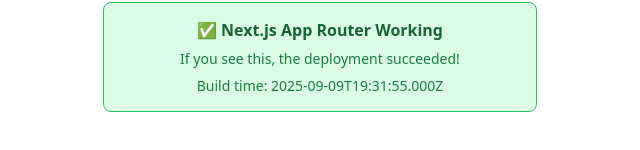
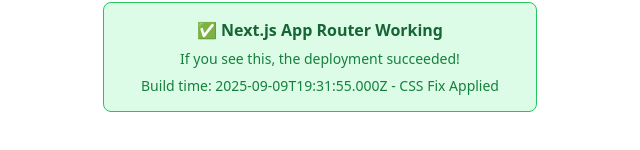
Before and after one commit to TrevorMiller04/Personal_Portfolio, a Next.js app: page / in a window 1280 px wide. Shown: the part 176-326 px from the top of the page, without its empty margins (320-960 px from the left). Built offline with nearby package versions, Linux system fonts and the light colour scheme.

Commit message:
fix: Force fresh deployment with latest CSS fixes
- Vercel was deploying old commit 42c8bf5 instead of latest e53827c
- Added identifier to build timestamp to verify correct deployment
- This should deploy the version without CSS import issues

```diff
--- a/app/page.tsx
+++ b/app/page.tsx
@@ -27,7 +27,7 @@
           If you see this, the deployment succeeded!
         </p>
         <p style={{ color: '#15803d', fontSize: '0.875rem', margin: '0' }}>
-          Build time: {new Date().toISOString()}
+          Build time: {new Date().toISOString()} - CSS Fix Applied
         </p>
       </div>
     </div>
```
